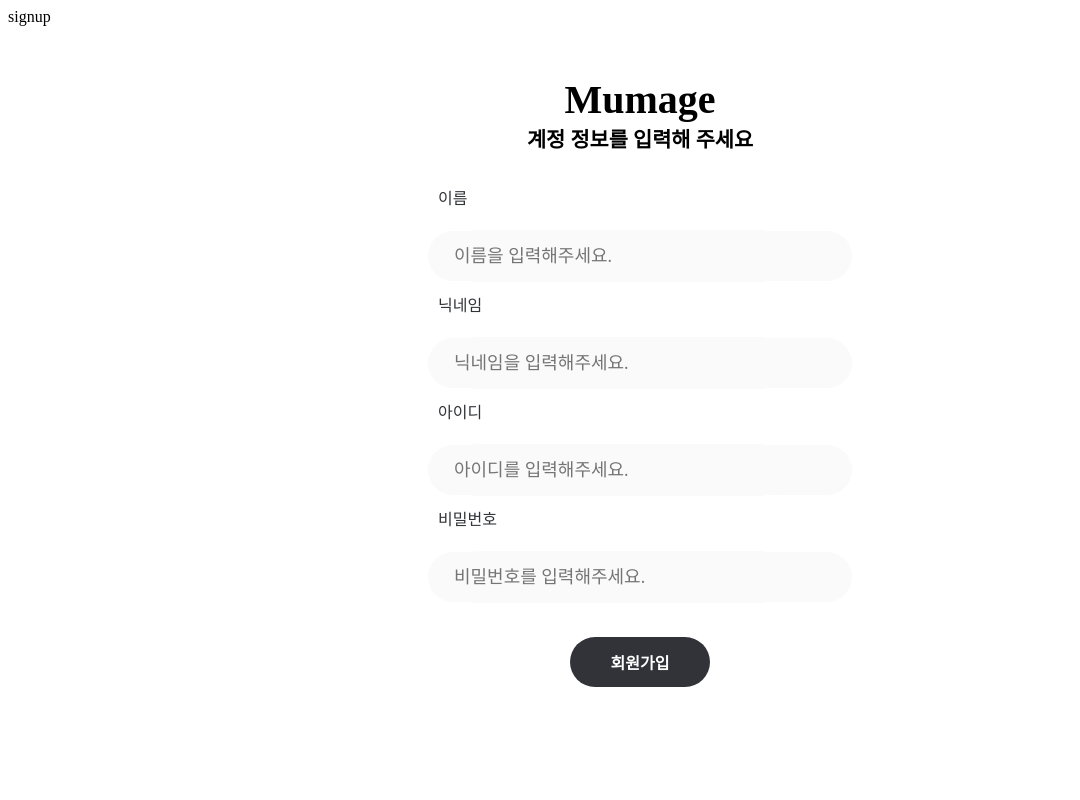
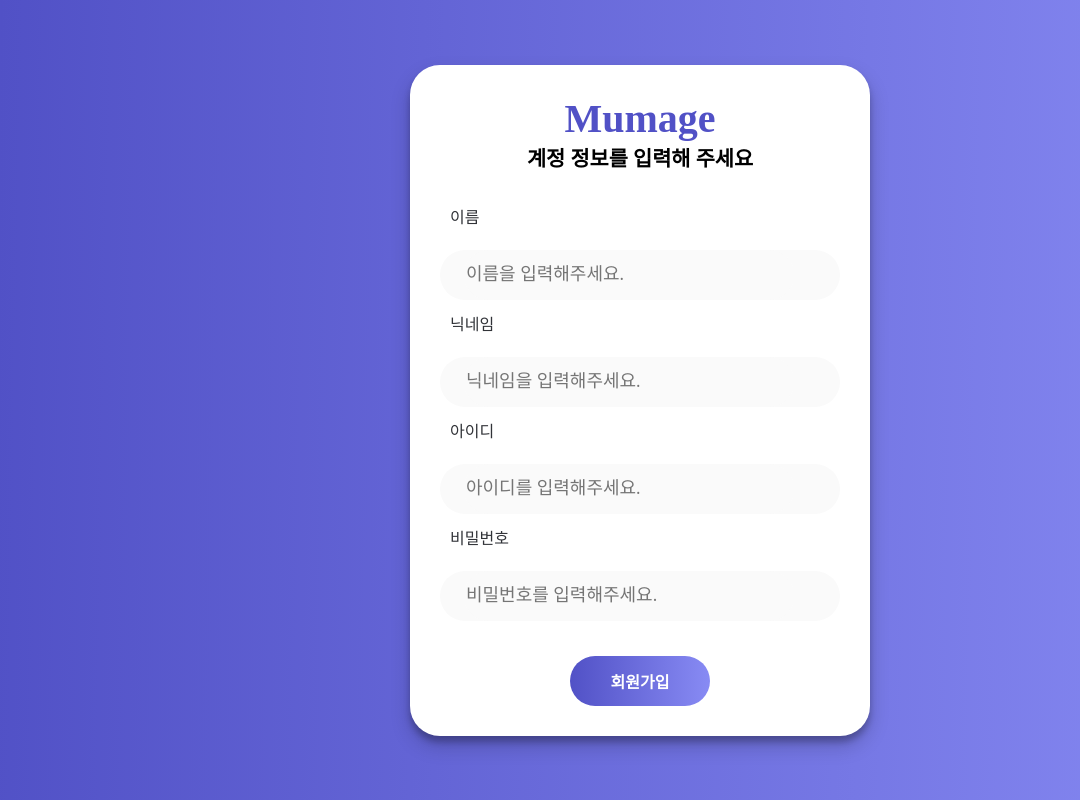
Before and after one commit to MrMirror21/mumage-frontend, a React (Create React App) app: page /signup in a window 1280 px wide. Shown: the whole page, without its empty margins (0-1080 px from the left). Built offline with nearby package versions, Linux system fonts and the light colour scheme; no server answers.

Commit message:
style: signup, signin css 적용

```diff
--- a/src/App.js
+++ b/src/App.js
@@ -3,10 +3,12 @@
 import Upload from './pages/Upload';
 import SignUp from './pages/SignUp';
 import SignIn from './pages/SignIn';
+import GlobalStyles from './styles/GlobalStyles';
 
 const App = () => {
   return (
     <>
+      <GlobalStyles />
       <Routes>
         <Route path="/" element={<Landing />} />
         <Route path="/signin" element={<SignIn/>} />
--- a/src/components/SignIn/SignInForm.js
+++ b/src/components/SignIn/SignInForm.js
@@ -48,11 +48,11 @@
   display: flex;
   flex-direction: column;
   align-items: center;
+  justify-content: center;
   max-width: 460px;
   min-width: 400px;
-  max-height: 700px;
-  margin: 100px auto;
-  margin-bottom: 0;
+  height: 90vh;
+  margin: auto;
 `;
 
 const MainText = styled.span`
@@ -107,16 +107,17 @@
   align-items: center;
   justify-content: center;
   border: none;
-  border-radius: 100px;
+  border-radius: 30px;
   margin: 2rem auto;
-  width: 400px;
+  width: 315px;
+  padding: 14px 24px;
   height: 50px;
   box-sizing: border-box;
   font-family: Pretendard;
   font-size: 1rem;
   color: #ffffff;
   cursor: pointer;
-  background: #313338;
+  background: var(--Primary, linear-gradient(271deg, #888BF4 0%, #5151C6 100%));
   :hover {
     opacity: 0.8;
     transition: 0.3s;
@@ -150,7 +151,7 @@
   border: none;
   border-radius: 100px;
   margin: 0.2rem;
-  width: 400px;
+  width: 315px;
   height: 50px;
   box-sizing: border-box;
   font-family: Pretendard;
--- a/src/components/SignUp/UserRegisterForm.js
+++ b/src/components/SignUp/UserRegisterForm.js
@@ -68,8 +68,11 @@
   max-width: 460px;
   min-width: 400px;
   max-height: 1000px;
-  margin: 50px auto;
-  margin-bottom: 0;
+  margin: auto;
+  padding: 30px;
+  background: #ffffff;
+  border-radius: 30px;
+  box-shadow: 0 10px 20px rgba(0,0,0,0.19), 0 6px 6px rgba(0,0,0,0.23);
   a {
     text-decoration: none;
   }
@@ -80,6 +83,7 @@
   font-family : Pretendard;
   font-weight: 600;
   font-size: 40px;
+  color: #5151C6;
 `;
 
 const HeadText = styled.div`
@@ -150,15 +154,16 @@
   width: 140px;
   box-sizing: border-box;
   font-family: Pretendard;
-  background: #313338;
+  background: var(--Primary, linear-gradient(271deg, #888BF4 0%, #5151C6 100%));
+
   margin-top: 1.5rem;
   color: #ffffff;
   font-size: 1rem;
   font-weight: 600;
   cursor: pointer;
-  :hover {
-    opacity: 0.8;
-    transition: 0.3s;
+  &:hover {
+    background: var(--Primary, linear-gradient(91deg, #888BF4 0%, #5151C6 100%));
+    transition: all 0.5s ease 0s;
   }
 
 `;
--- a/src/pages/SignIn.js
+++ b/src/pages/SignIn.js
@@ -1,7 +1,7 @@
 import React, { useState } from 'react'
-import styled from 'styled-components'
 import SignInForm from '../components/SignIn/SignInForm'
 import { login } from '../utils/axios'
+import styled from 'styled-components'
 
 const SignIn = () => {
   const [loginInfo, setLoginInfo] = useState({
@@ -10,17 +10,20 @@
   })
   return (
     <>
-      <SignInForm
-        userInfo={loginInfo}
-        setUserInfo={setLoginInfo}
-        onSubmitHandler={login}
-      />
+      <PageBody>
+        <SignInForm
+          userInfo={loginInfo}
+          setUserInfo={setLoginInfo}
+          onSubmitHandler={login}
+        />
+      </PageBody>
     </>
   )
 }
 
 export default SignIn
 
-const StyledComponent = styled.div`
-
+const PageBody = styled.div`
+  width: 100vw;
+  height: 100vh;
 `;
--- a/src/pages/SignUp.js
+++ b/src/pages/SignUp.js
@@ -1,5 +1,6 @@
 import React, { useState } from 'react'
 import UserRegisterForm from '../components/SignUp/UserRegisterForm'
+import styled from 'styled-components'
 
 const SignUp = () => {
   const [userInfo, setUserInfo] = useState({
@@ -10,13 +11,24 @@
   })
   return (
     <>
-      signup
-      <UserRegisterForm
-        userInfo={userInfo}
-        setUserInfo={setUserInfo}
-      />
+      <Wrapper>
+        <UserRegisterForm
+          userInfo={userInfo}
+          setUserInfo={setUserInfo}
+        />
+      </Wrapper>
     </>
   )
 }
 
 export default SignUp
+
+const Wrapper = styled.div`
+  display: flex;
+  align-items: center;
+  justify-content: center;
+  width: 100vw;
+  height: 100vh;
+  background: var(--Primary, linear-gradient(271deg, #888BF4 0%, #5151C6 100%));
+
+  `;
--- /dev/null
+++ b/src/styles/GlobalStyles.js
@@ -0,0 +1,14 @@
+import { createGlobalStyle } from 'styled-components';
+
+
+const GlobalStyles = createGlobalStyle`
+*, *::before, *::after {
+  box-sizing : border-box;
+}
+body {
+  margin: 0;
+  font-family: Pretendard;
+}
+`;
+
+export default GlobalStyles;
```
